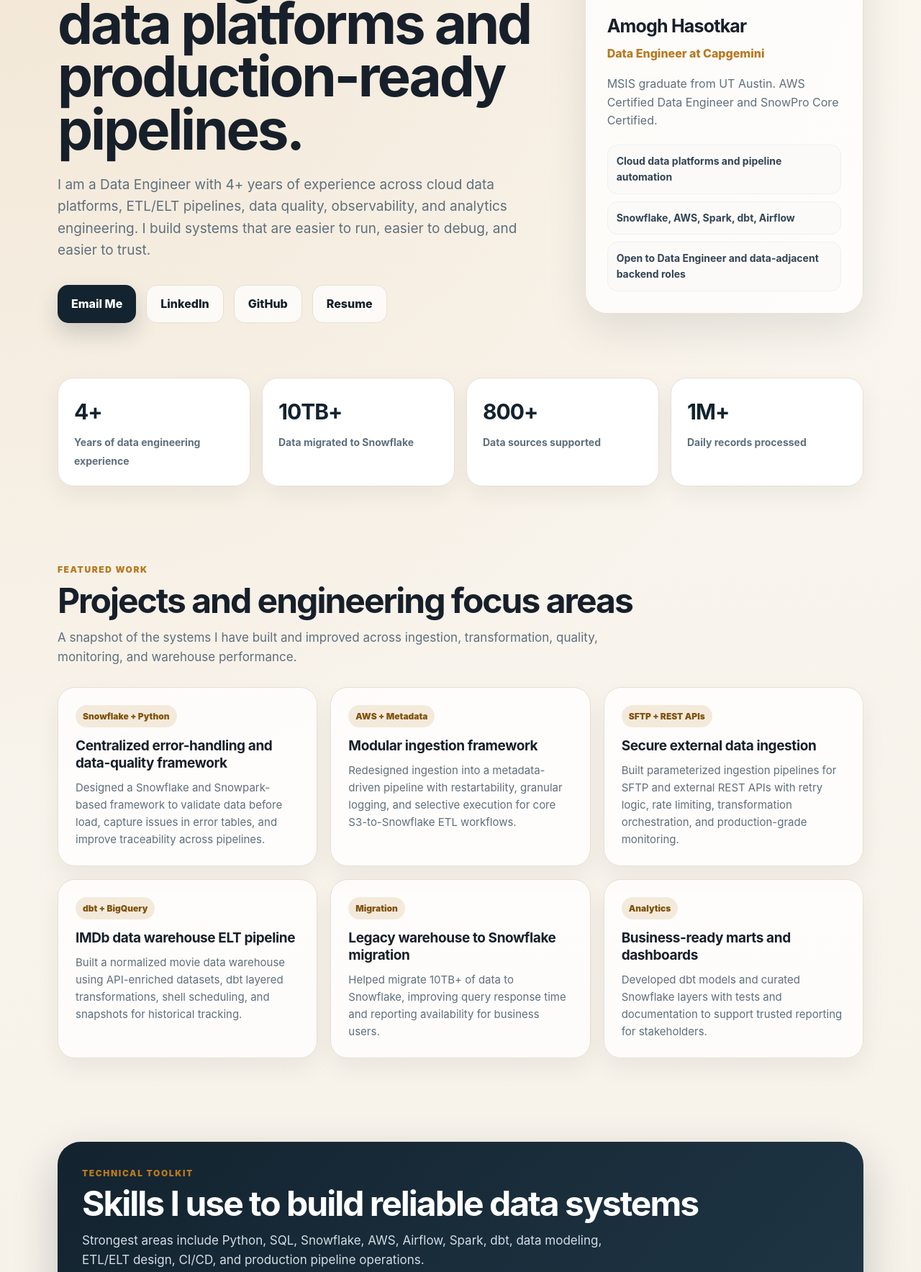
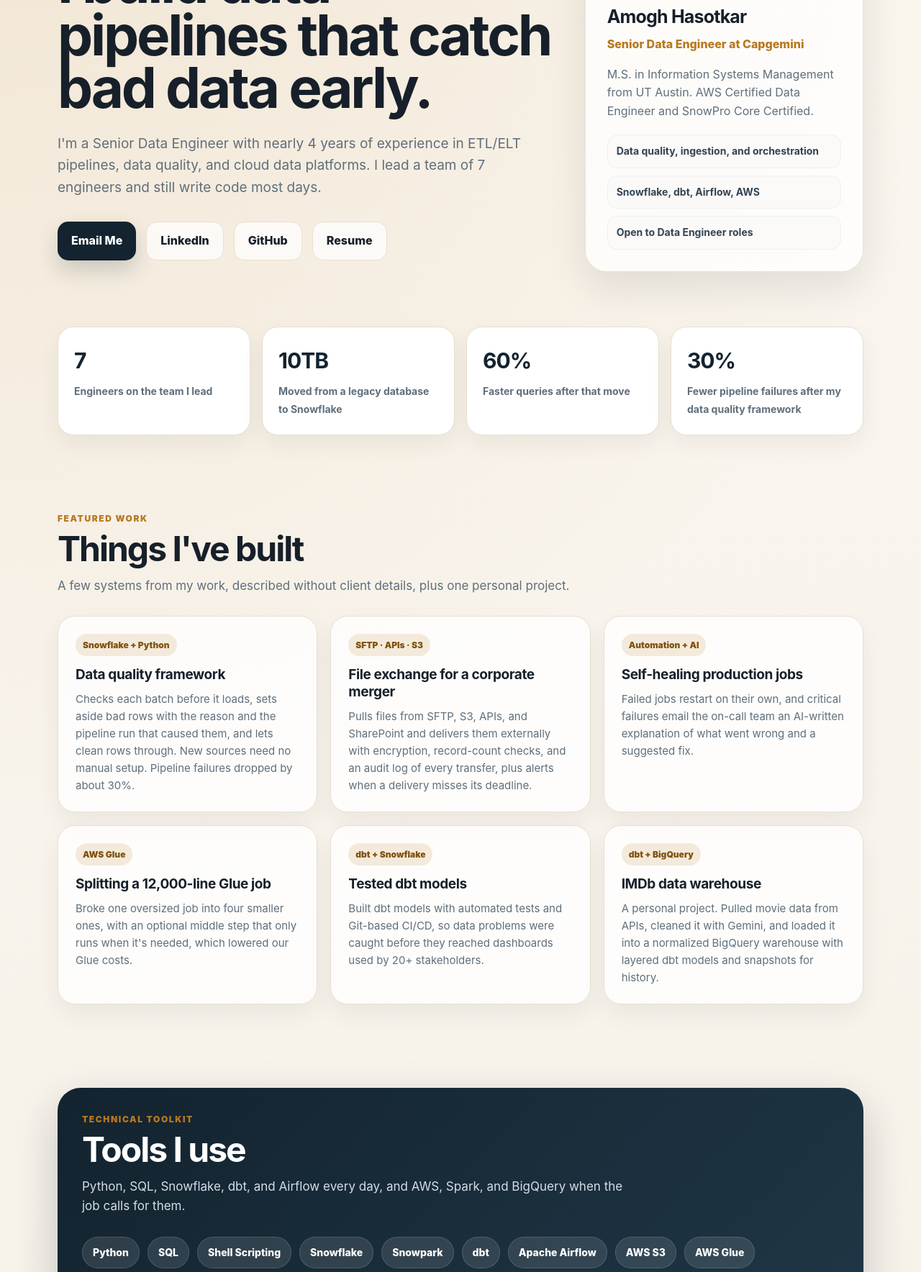
Before and after one commit to amoghhasotkar/amoghhasotkar.github.io, a plain HTML site: page index.html in a window 1280 px wide. Shown: the part 303-2071 px from the top of the page at 72% size. Drawn offline with Linux system fonts and the light colour scheme.

Commit message:
Update index.html

```diff
--- a/index.html
+++ b/index.html
@@ -3,8 +3,8 @@
 <head>
   <meta charset="UTF-8" />
   <meta name="viewport" content="width=device-width, initial-scale=1.0" />
-  <meta name="description" content="Amogh Hasotkar - Data Engineer portfolio focused on Snowflake, AWS, Airflow, dbt, Spark, SQL, and Python." />
-  <title>Amogh Hasotkar | Data Engineer</title>
+  <meta name="description" content="Amogh Hasotkar - Senior Data Engineer working with Snowflake, dbt, Airflow, AWS, and Python." />
+  <title>Amogh Hasotkar | Senior Data Engineer</title>
   <style>
     :root {
       --bg: #f7f2ea;
@@ -506,15 +506,14 @@
   <main id="top" class="container">
     <section class="hero">
       <div>
-        <div class="eyebrow">Data Engineer · AWS · Snowflake · Airflow</div>
-        <h1>Building reliable data platforms and production-ready pipelines.</h1>
+        <div class="eyebrow">Senior Data Engineer · Snowflake · dbt · Airflow</div>
+        <h1>I build data pipelines that catch bad data early.</h1>
         <p class="hero-copy">
-          I am a Data Engineer with 4+ years of experience across cloud data platforms, ETL/ELT pipelines,
-          data quality, observability, and analytics engineering. I build systems that are easier to run,
-          easier to debug, and easier to trust.
+          I'm a Senior Data Engineer with nearly 4 years of experience in ETL/ELT pipelines, data quality,
+          and cloud data platforms. I lead a team of 7 engineers and still write code most days.
         </p>
         <div class="actions">
-          <a class="btn btn-primary" href="mailto:amoghhasotkar@gmail.com">Email Me</a>
+          <a class="btn btn-primary" href="mailto:amoghhasotkar@utexas.edu">Email Me</a>
           <a class="btn btn-secondary" href="https://www.linkedin.com/in/amoghhasotkar/" target="_blank" rel="noopener">LinkedIn</a>
           <a class="btn btn-secondary" href="https://github.com/amoghhasotkar" target="_blank" rel="noopener">GitHub</a>
           <a class="btn btn-secondary" href="./Amogh_Hasotkar_Resume.pdf" target="_blank" rel="noopener">Resume</a>
@@ -524,97 +523,98 @@
       <aside class="profile-card">
         <div class="avatar">AH</div>
         <h2>Amogh Hasotkar</h2>
-        <div class="role">Data Engineer at Capgemini</div>
+        <div class="role">Senior Data Engineer at Capgemini</div>
         <p>
-          MSIS graduate from UT Austin. AWS Certified Data Engineer and SnowPro Core Certified.
+          M.S. in Information Systems Management from UT Austin. AWS Certified Data Engineer and SnowPro Core Certified.
         </p>
         <div class="quick-list">
-          <span>Cloud data platforms and pipeline automation</span>
-          <span>Snowflake, AWS, Spark, dbt, Airflow</span>
-          <span>Open to Data Engineer and data-adjacent backend roles</span>
+          <span>Data quality, ingestion, and orchestration</span>
+          <span>Snowflake, dbt, Airflow, AWS</span>
+          <span>Open to Data Engineer roles</span>
         </div>
       </aside>
     </section>
 
     <div class="stats" aria-label="Career highlights">
       <div class="stat">
-        <strong>4+</strong>
-        <span>Years of data engineering experience</span>
+        <strong>7</strong>
+        <span>Engineers on the team I lead</span>
       </div>
       <div class="stat">
-        <strong>10TB+</strong>
-        <span>Data migrated to Snowflake</span>
+        <strong>10TB</strong>
+        <span>Moved from a legacy database to Snowflake</span>
       </div>
       <div class="stat">
-        <strong>800+</strong>
-        <span>Data sources supported</span>
+        <strong>60%</strong>
+        <span>Faster queries after that move</span>
       </div>
       <div class="stat">
-        <strong>1M+</strong>
-        <span>Daily records processed</span>
+        <strong>30%</strong>
+        <span>Fewer pipeline failures after my data quality framework</span>
       </div>
     </div>
 
     <section id="work">
       <div class="section-header">
         <div class="section-kicker">Featured work</div>
-        <h2 class="section-title">Projects and engineering focus areas</h2>
+        <h2 class="section-title">Things I've built</h2>
         <p class="section-subtitle">
-          A snapshot of the systems I have built and improved across ingestion, transformation, quality, monitoring,
-          and warehouse performance.
+          A few systems from my work, described without client details, plus one personal project.
         </p>
       </div>
 
       <div class="grid">
         <article class="card">
           <span class="tag">Snowflake + Python</span>
-          <h3>Centralized error-handling and data-quality framework</h3>
+          <h3>Data quality framework</h3>
           <p>
-            Designed a Snowflake and Snowpark-based framework to validate data before load, capture issues in error tables,
-            and improve traceability across pipelines.
+            Checks each batch before it loads, sets aside bad rows with the reason and the pipeline run that caused them,
+            and lets clean rows through. New sources need no manual setup. Pipeline failures dropped by about 30%.
           </p>
         </article>
 
         <article class="card">
-          <span class="tag">AWS + Metadata</span>
-          <h3>Modular ingestion framework</h3>
+          <span class="tag">SFTP · APIs · S3</span>
+          <h3>File exchange for a corporate merger</h3>
           <p>
-            Redesigned ingestion into a metadata-driven pipeline with restartability, granular logging, and selective execution
-            for core S3-to-Snowflake ETL workflows.
+            Pulls files from SFTP, S3, APIs, and SharePoint and delivers them externally with encryption, record-count checks,
+            and an audit log of every transfer, plus alerts when a delivery misses its deadline.
           </p>
         </article>
 
         <article class="card">
-          <span class="tag">SFTP + REST APIs</span>
-          <h3>Secure external data ingestion</h3>
+          <span class="tag">Automation + AI</span>
+          <h3>Self-healing production jobs</h3>
           <p>
-            Built parameterized ingestion pipelines for SFTP and external REST APIs with retry logic, rate limiting,
-            transformation orchestration, and production-grade monitoring.
+            Failed jobs restart on their own, and critical failures email the on-call team an AI-written
+            explanation of what went wrong and a suggested fix.
+          </p>
+        </article>
+
+        <article class="card">
+          <span class="tag">AWS Glue</span>
+          <h3>Splitting a 12,000-line Glue job</h3>
+          <p>
+            Broke one oversized job into four smaller ones, with an optional middle step that only runs when it's needed,
+            which lowered our Glue costs.
+          </p>
+        </article>
+
+        <article class="card">
+          <span class="tag">dbt + Snowflake</span>
+          <h3>Tested dbt models</h3>
+          <p>
+            Built dbt models with automated tests and Git-based CI/CD, so data problems were caught before they reached
+            dashboards used by 20+ stakeholders.
           </p>
         </article>
 
         <article class="card">
           <span class="tag">dbt + BigQuery</span>
-          <h3>IMDb data warehouse ELT pipeline</h3>
+          <h3>IMDb data warehouse</h3>
           <p>
-            Built a normalized movie data warehouse using API-enriched datasets, dbt layered transformations, shell scheduling,
-            and snapshots for historical tracking.
-          </p>
-        </article>
-
-        <article class="card">
-          <span class="tag">Migration</span>
-          <h3>Legacy warehouse to Snowflake migration</h3>
-          <p>
-            Helped migrate 10TB+ of data to Snowflake, improving query response time and reporting availability for business users.
-          </p>
-        </article>
-
-        <article class="card">
-          <span class="tag">Analytics</span>
-          <h3>Business-ready marts and dashboards</h3>
-          <p>
-            Developed dbt models and curated Snowflake layers with tests and documentation to support trusted reporting for stakeholders.
+            A personal project. Pulled movie data from APIs, cleaned it with Gemini, and loaded it into a normalized
+            BigQuery warehouse with layered dbt models and snapshots for history.
           </p>
         </article>
       </div>
@@ -624,34 +624,33 @@
       <div class="dark-panel">
         <div class="section-header">
           <div class="section-kicker">Technical toolkit</div>
-          <h2 class="section-title">Skills I use to build reliable data systems</h2>
+          <h2 class="section-title">Tools I use</h2>
           <p class="section-subtitle">
-            Strongest areas include Python, SQL, Snowflake, AWS, Airflow, Spark, dbt, data modeling, ETL/ELT design,
-            CI/CD, and production pipeline operations.
+            Python, SQL, Snowflake, dbt, and Airflow every day, and AWS, Spark, and BigQuery when the job calls for them.
           </p>
         </div>
         <div class="skill-cloud">
           <span class="skill">Python</span>
           <span class="skill">SQL</span>
           <span class="skill">Shell Scripting</span>
+          <span class="skill">Snowflake</span>
+          <span class="skill">Snowpark</span>
+          <span class="skill">dbt</span>
+          <span class="skill">Apache Airflow</span>
           <span class="skill">AWS S3</span>
           <span class="skill">AWS Glue</span>
           <span class="skill">AWS Lambda</span>
-          <span class="skill">Snowflake</span>
-          <span class="skill">Snowpark</span>
-          <span class="skill">Apache Airflow</span>
           <span class="skill">Apache Spark</span>
           <span class="skill">PySpark</span>
-          <span class="skill">dbt</span>
           <span class="skill">BigQuery</span>
-          <span class="skill">Redshift</span>
+          <span class="skill">Databricks</span>
           <span class="skill">Oracle</span>
-          <span class="skill">Databricks</span>
           <span class="skill">Pandas</span>
           <span class="skill">Iceberg</span>
           <span class="skill">Git</span>
           <span class="skill">CI/CD</span>
           <span class="skill">Data Modeling</span>
+          <span class="skill">Gemini</span>
         </div>
       </div>
     </section>
@@ -659,9 +658,9 @@
     <section id="experience">
       <div class="section-header">
         <div class="section-kicker">Experience</div>
-        <h2 class="section-title">Professional timeline</h2>
+        <h2 class="section-title">Where I've worked</h2>
         <p class="section-subtitle">
-          Recent roles across consulting, government, and university environments with a focus on scalable data platforms.
+          Consulting, government, and university roles, all centered on data pipelines.
         </p>
       </div>
 
@@ -669,11 +668,11 @@
         <article class="timeline-item">
           <div class="timeline-date">May 2025 - Present</div>
           <div>
-            <h3>Data Engineer</h3>
+            <h3>Senior Data Engineer</h3>
             <div class="company">Capgemini · Atlanta, GA</div>
             <p>
-              Building Snowflake, AWS, dbt, and Python-based data engineering frameworks focused on ingestion,
-              data quality, observability, and scalable source onboarding.
+              Leading a team of 7 engineers on a client's merger data project and still writing code myself. I built the data
+              quality framework and the file exchange pipelines described above, and I handle architecture decisions and code reviews.
             </p>
           </div>
         </article>
@@ -684,8 +683,20 @@
             <h3>Data Engineer Intern</h3>
             <div class="company">Texas Department of Motor Vehicles · Austin, TX</div>
             <p>
-              Streamlined ingestion of 500K+ daily records from DB2 using Python and SQL and supported migration workflows
-              with validation and error handling.
+              Built a Python and SQL load of 100K+ daily records from DB2 to replace a manual process, and wrote SQL Server
+              stored procedures to replace nightly batch jobs.
+            </p>
+          </div>
+        </article>
+
+        <article class="timeline-item">
+          <div class="timeline-date">May 2024 - Aug 2024</div>
+          <div>
+            <h3>Data Analyst</h3>
+            <div class="company">The University of Texas at Austin · Austin, TX</div>
+            <p>
+              Wrote a Pandas script that merges CSVs from several UT Austin colleges, and built a Tableau dashboard on how
+              non-STEM students use Coursera.
             </p>
           </div>
         </article>
@@ -697,7 +708,7 @@
             <div class="company">The University of Texas at Austin · Austin, TX</div>
             <p>
               Supported courses in data warehousing and databases, helping students with SQL, Python, dbt, BigQuery,
-              Apache Airflow, GCP, and data modeling concepts.
+              Apache Airflow, GCP, and data modeling.
             </p>
           </div>
         </article>
@@ -708,8 +719,8 @@
             <h3>Data Engineer</h3>
             <div class="company">Capgemini · Mumbai, India</div>
             <p>
-              Worked on Snowflake migration, Airflow-based ELT, SQL optimization, reporting performance improvement,
-              and cross-functional delivery of analytics-ready datasets.
+              Led a 10TB move from a legacy database to Snowflake, built an Airflow framework that runs merge logic stored
+              in a database table, and tuned slow SQL queries.
             </p>
           </div>
         </article>
@@ -734,7 +745,7 @@
           <ul class="mini-list">
             <li>AWS Certified Data Engineer - Associate</li>
             <li>SnowPro Core Certified</li>
-            <li>Machine Learning A-Z: Hands-On Python & R in Data Science</li>
+            <li>Machine Learning A-Z: Hands-On Python &amp; R in Data Science</li>
           </ul>
         </article>
       </div>
@@ -746,11 +757,11 @@
           <div class="section-kicker">Contact</div>
           <h2 class="section-title">Let’s connect</h2>
           <p class="section-subtitle">
-            I am open to Data Engineer, Data Analyst, Analytics Engineer, and backend/data-platform opportunities.
+            I'm open to Data Engineer roles. The quickest way to reach me is email or LinkedIn.
           </p>
         </div>
         <div class="actions">
-          <a class="btn btn-primary" href="mailto:amoghhasotkar@gmail.com">Email Me</a>
+          <a class="btn btn-primary" href="mailto:amoghhasotkar@utexas.edu">Email Me</a>
           <a class="btn btn-secondary" href="https://www.linkedin.com/in/amoghhasotkar/" target="_blank" rel="noopener">LinkedIn</a>
         </div>
       </div>
```
